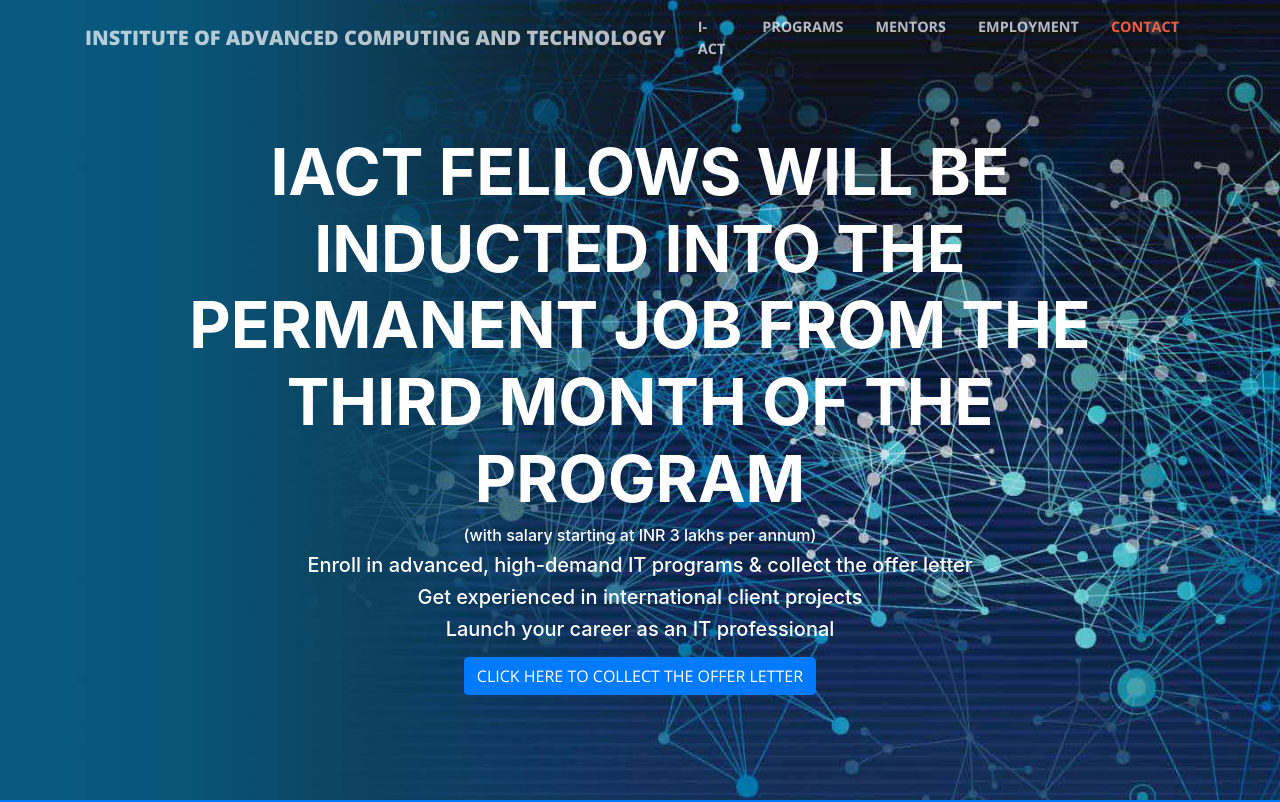
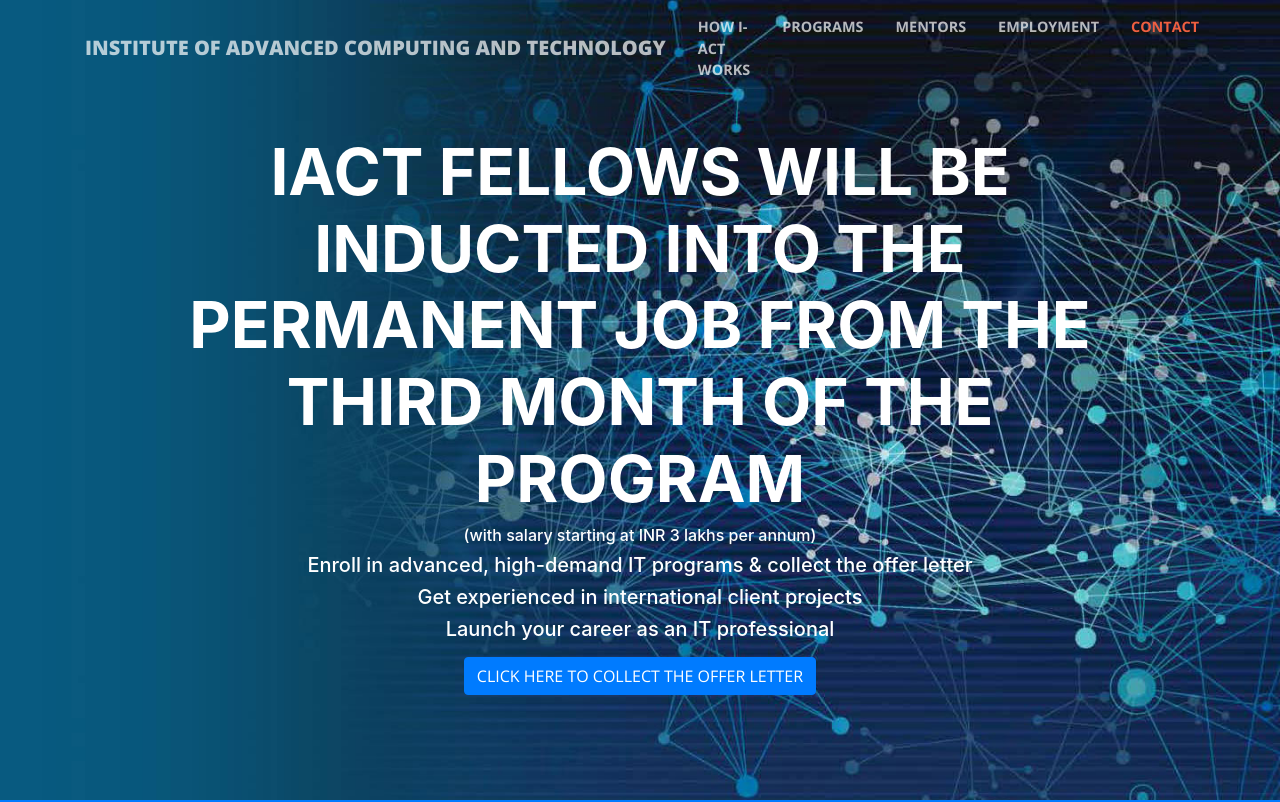
Before and after one commit to lnarasim/lnarasim_iact.github.io, a website with bundled scripts: page index.html in a window 1280 px wide. Shown: the top 802 px of the page. Built offline with nearby package versions, Linux system fonts and the light colour scheme.

Commit message:
Update index.html

```diff
--- a/index.html
+++ b/index.html
@@ -47,7 +47,7 @@
         <div class="collapse navbar-collapse" id="navbarResponsive">
           <ul class="navbar-nav ml-auto">
             <li class="nav-item">
-              <a class="nav-link js-scroll-trigger" href="#howiactworks">i-ACT</a>
+              <a class="nav-link js-scroll-trigger" href="#howiactworks">How i-ACT Works</a>
             </li>
             <li class="nav-item">
               <a class="nav-link js-scroll-trigger" href="#programs">Programs</a>
```
